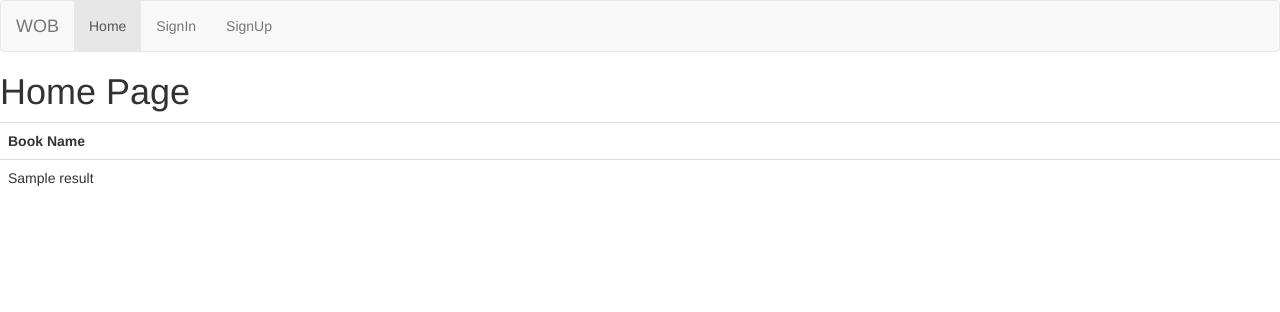
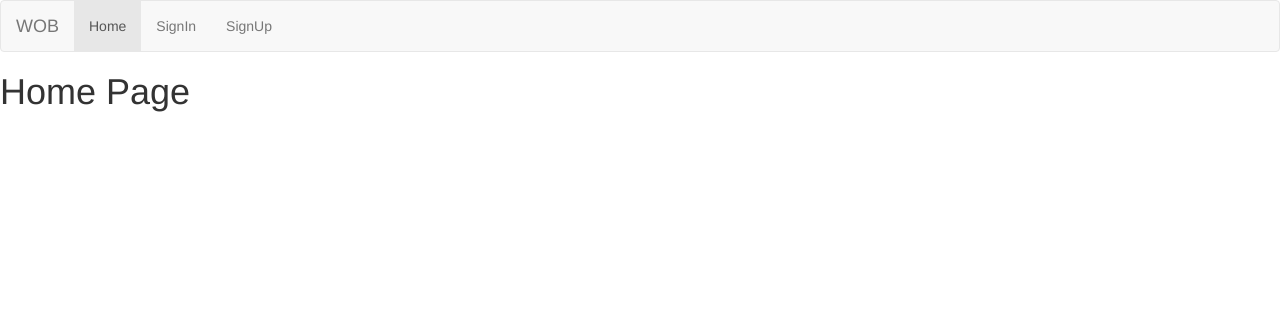
Before and after one commit to itucsdb1928/itucsdb1928_Old, a Flask app: template templates/home.html in a window 1280 px wide. Shown: the top 312 px of the page. Run offline with Flask 2, Linux system fonts and the light colour scheme; the template is opened without the code that fills it: most values are stand-ins (such as "Sample title", 1, 10 or a date in 2020); some libraries are stand-ins or nearby versions.

Commit message:
Update home.html

```diff
--- a/templates/home.html
+++ b/templates/home.html
@@ -2,22 +2,4 @@
 {% block content %}
 <h1>Home Page</h1>
 
-
-<table class="table is-hoverable">
-    <tr>
-        <th>Book Name</th>
-        <!--
-        <th>Author</th>
-        <th>Publisher</th> -->
-    </tr>
-    {% for i in results %}
-
-    <tr>
-        <td>{{i}}</td>
-        <!--<td>{{i[1]}}</td>
-        <td>{{i[2]}}</td>-->
-    </tr>
-    {% endfor %}
-</table>
-
-        {% endblock content %}
+{% endblock content %}
```
